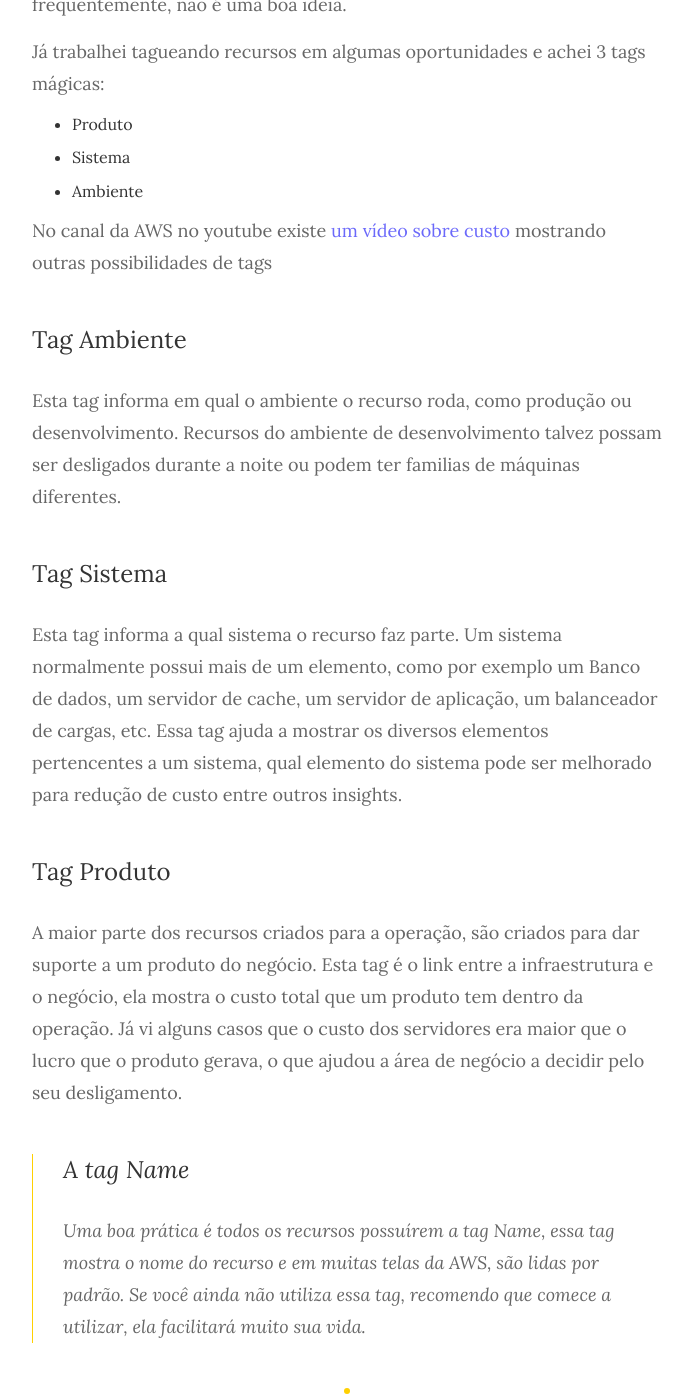
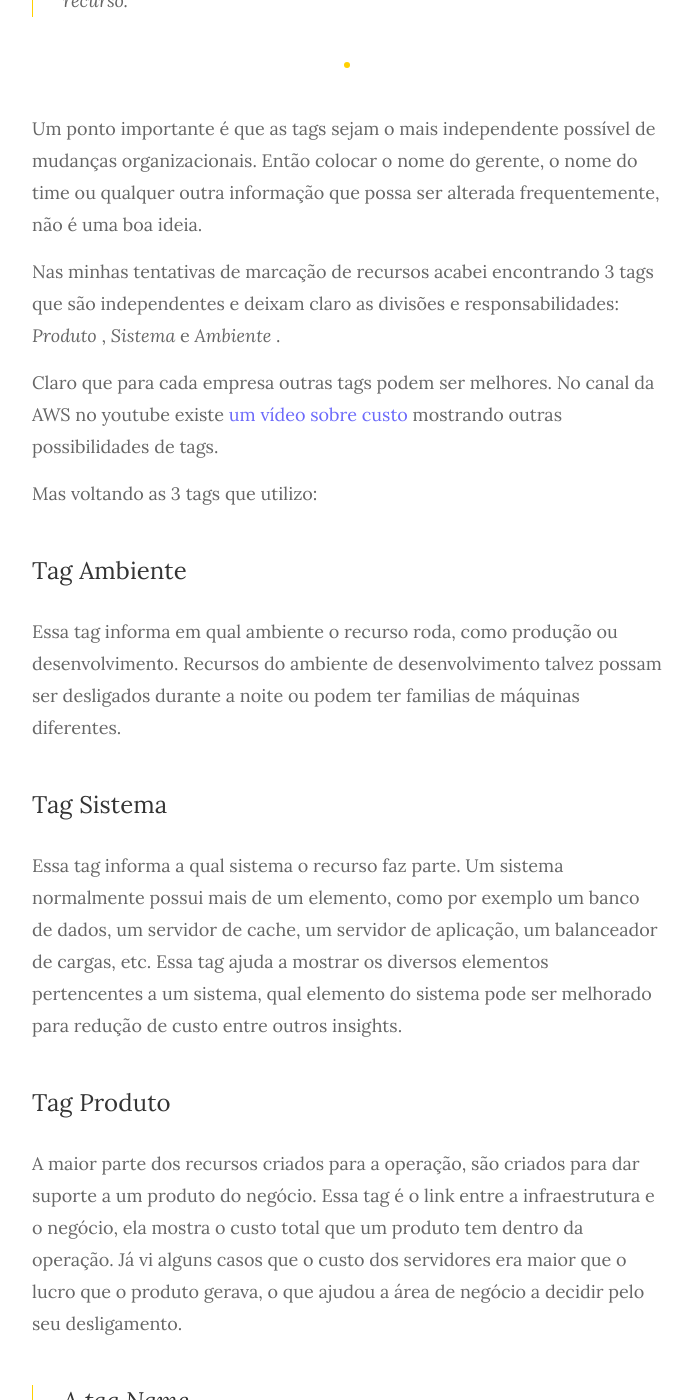
Before and after one commit to tsfreitas/tsfreitas.github.io, a Jekyll site: the page built from _posts/2020-01-12-aws-cost-part1.md, in a window 1280 px wide and 1400 px high, scrolled down 3313 px. Shown: the whole window, without its empty margins (293-986 px from the left). Built offline with Jekyll 4.4.1, drawn with Linux system fonts in a browser that asks for light colours; some of the changed text lies outside the part shown.

Commit message:
Revisão do post

```diff
--- a/_posts/2020-01-12-aws-cost-part1.md
+++ b/_posts/2020-01-12-aws-cost-part1.md
@@ -12,28 +12,30 @@
 
 ***
 
-Essa é uma frase bem comum quando uma empresa migra de um datacenter clássico para a AWS sem preparar os seus sistemas e processo para trabalhar com a nuvem. Mas como reduzir esse custo e manter uma operação saudável na nuvem?
+Essa é uma frase bem comum quando uma empresa migra de um datacenter clássico para a AWS sem preparar os seus sistemas e processos para trabalhar com a nuvem. Mas como reduzir esse custo e manter uma operação saudável na nuvem?
 
-Um custo baixo na nuvem se dá através da mudança de pensamento da operação para usar os melhores recursos e serviços do provedor escolhido, então não há uma fórmula simples e rápida de manter os custos em ordem, mas sim algumas técnicas que podem ser aplicadas.
+Um custo baixo na nuvem se dá pela mudança de pensamento para usar os melhores recursos e serviços do provedor escolhido, então não há uma fórmula simples e rápida de manter os custos em ordem, mas sim algumas técnicas que podem ser aplicadas.
 
 Uma delas é entender o quanto cada parte da sua operação impacta na fatura no final do mês.
 
 ## Análise de custo
 
-A AWS possui uma ferramenta que ajuda a verificar como estão os gastos da sua conta, ela se chama [_AWS Cost Explorer_][cost_explorer]
+A AWS possui uma ferramenta que ajuda a entender como está a divisão do custo dentro da sua conta, o [_AWS Cost Explorer_][cost_explorer].
+
 
 ![AWS Cost Explorer][cost_explorer_image]
 
+
 Essa é o visual da ferramenta, sendo ela divida em 3 grandes partes:
 - Gráfico e tabela de valores
-- Tempo, granularidade (mensal ou diário) e agrupamento
+- Tempo, granularidade (mensal ou diária) e agrupamento
 - Filtros (inclusivos e exclusivos)
 
 Com esse recurso conseguimos dividir os custo por serviços, ações na API, regiões e muitas outras visões que nos ajudam a identificar como o custo é dividido.
 
 ![Custo por serviços][cost_by_service]
 
-Então os nossos maiores oferensores são os servidores e recursos associados a eles (disco, snapshots, etc). Fácil!
+Nesse exemplo os maiores ofensores são os servidores e recursos associados a eles (disco, snapshots, etc). Fácil!
 Bem, infelizmente não. Na maioria das vezes esses recursos terão os maiores valores na conta.
 
 
@@ -42,6 +44,8 @@
 > Em uma operação recém migrada para a AWS é provavel que os sistemas e bancos de dados fiquem em servidores EC2. Uma parte da mudança de pensamento é transferir alguns recursos para os serviços gerenciados.
 
 ***
+
+Mesmo sabendo os recursos, as operações ou a região com os maiores gastos, é importante entender como cada sistema e parte da sua operação utiliza esses componentes e impactam no gasto.
 
 ## Tags, tags e mais tags
 
@@ -52,39 +56,39 @@
 
 > ### A tentação das múltiplas tags
 >
-> Não existe um número certo de tags para identificar cada recurso, então a tentação é taguar tudo: data de criação, responsável, identificação do ticket de criação do recurso, signo chinês do responsável
+> Não existe um número certo de tags para identificar cada recurso, então a tentação é taguear tudo: data de criação, responsável, identificação do ticket de criação do recurso, signo chinês do responsável, etc.
 >
 > Muitas tags são dificeis de manter, podem com o tempo ter informações desatualizadas e se tornarem mais um ponto de burocracia desnecessária.
+>
+> Então mantenha o mínimo necessário de tags para identificação do recurso.
 
 ***
 
-Um ponto importante é que as tags sejam o mais independente possível de mudanças organizacionais. Então colocar o nome do Gerente, o nome do Time ou qualquer outra informação que possa ser alterada frequentemente, não é uma boa ideia.
+Um ponto importante é que as tags sejam o mais independente possível de mudanças organizacionais. Então colocar o nome do gerente, o nome do time ou qualquer outra informação que possa ser alterada frequentemente, não é uma boa ideia.
 
-Já trabalhei tagueando recursos em algumas oportunidades e achei 3 tags mágicas:
- - Produto
- - Sistema
- - Ambiente
+Nas minhas tentativas de marcação de recursos acabei encontrando 3 tags que são independentes e deixam claro as divisões e responsabilidades: *Produto* , *Sistema* e *Ambiente* .
 
- No canal da AWS no youtube existe [um vídeo sobre custo][aws_youtube] mostrando outras possibilidades de tags
+Claro que para cada empresa outras tags podem ser melhores. No canal da AWS no youtube existe [um vídeo sobre custo][aws_youtube] mostrando outras possibilidades de tags.
 
+ Mas voltando as 3 tags que utilizo:
 
 ### Tag Ambiente
 
-Esta tag informa em qual o ambiente o recurso roda, como produção ou desenvolvimento. Recursos do ambiente de desenvolvimento talvez possam ser desligados durante a noite ou podem ter familias de máquinas diferentes.
+Essa tag informa em qual ambiente o recurso roda, como produção ou desenvolvimento. Recursos do ambiente de desenvolvimento talvez possam ser desligados durante a noite ou podem ter familias de máquinas diferentes.
 
 
 ### Tag Sistema
 
-Esta tag informa a qual sistema o recurso faz parte. Um sistema normalmente possui mais de um elemento, como por exemplo um Banco de dados, um servidor de cache, um servidor de aplicação, um balanceador de cargas, etc. Essa tag ajuda a mostrar os diversos elementos pertencentes a um sistema, qual elemento do sistema pode ser melhorado para redução de custo entre outros insights.
+Essa tag informa a qual sistema o recurso faz parte. Um sistema normalmente possui mais de um elemento, como por exemplo um banco de dados, um servidor de cache, um servidor de aplicação, um balanceador de cargas, etc. Essa tag ajuda a mostrar os diversos elementos pertencentes a um sistema, qual elemento do sistema pode ser melhorado para redução de custo entre outros insights.
 
 
 ### Tag Produto
 
-A maior parte dos recursos criados para a operação, são criados para dar suporte a um produto do negócio. Esta tag é o link entre a infraestrutura e o negócio, ela mostra o custo total que um produto tem dentro da operação. Já vi alguns casos que o custo dos servidores era maior que o lucro que o produto gerava, o que ajudou a área de negócio a decidir pelo seu desligamento.
+A maior parte dos recursos criados para a operação, são criados para dar suporte a um produto do negócio. Essa tag é o link entre a infraestrutura e o negócio, ela mostra o custo total que um produto tem dentro da operação. Já vi alguns casos que o custo dos servidores era maior que o lucro que o produto gerava, o que ajudou a área de negócio a decidir pelo seu desligamento.
 
 
 > ### A tag Name
-> Uma boa prática é todos os recursos possuírem a tag Name, essa tag mostra o nome do recurso e em muitas telas da AWS, são lidas por padrão. Se você ainda não utiliza essa tag, recomendo que comece a utilizar, ela facilitará muito sua vida.
+> Uma boa prática é todos os recursos possuírem a tag Name, essa tag mostra o nome do recurso e, em muitas telas da AWS, são lidas por padrão. Se você ainda não utiliza essa tag, recomendo que comece a utilizar, ela facilitará muito sua vida.
 
 ***
 
@@ -110,27 +114,29 @@
   - SHARED - recurso utilizado por diversos produtos;
   - MONITORING - recursos utilizados apenas para monitoria;
 
-Recursos compartilhados costumam ser desprezados durante o trabalho de redução de gastos, mas eles devem ser monitorados e contabilizados nos trabalhos. Uma melhoria em um sistema pode diminuir o consumo de rede, reduzindo o valor de recursos compartilhados. Sempre é importante ter um olho atento a esses recursos.
+Recursos compartilhados costumam ser ignorados durante o trabalho de redução de gastos, mas eles são detalhes importantes no todo. Uma melhoria em um sistema pode diminuir o consumo de rede, reduzindo o valor de recursos compartilhados ou uma troca de aplicação pode aumentar o meu consumo de dados da internet. Sempre é importante ter um olho atento a esses recursos.
 
 ## Recursos desconhecidos
 
-É possível que certos recursos existentes não serem tão conhecidos. Aquele bucket que guarda imagens pertence a qual Produto? Esse servidor de banco de dados é usado por qual Sistema?
+É possível que certos recursos existentes não sejam tão conhecidos. Aquele bucket que guarda imagens pertence a qual Produto? Esse servidor de banco de dados é usado por qual Sistema?
 
 Caso perguntas assim apareçam durante o processo de tagueamento, uma alternativa é marcar essas recursos com o valor *DESCONHECIDO*.
 
-Assim o bucket de imagem teria a tag *Produto: DESCONHECIDO*; o servidor de banco de dados teria a tag *Sistema: DESCONHECIDO*.  Essa marcação ajuda a marcar recursos que devem ser vistos posteriormente e não deixamos eles desmarcados.
+Assim o bucket de imagem teria a tag *Produto: DESCONHECIDO*; o servidor de banco de dados teria a tag *Sistema: DESCONHECIDO*.  Essa marcação identifica que o recurso deve ser visto posteriormente.
+
+O importante a se lembrar no processo de tagueamento é que o ideal é que todos os recursos estão marcados, mesmo que como *DESCONHECIDO*. Isso mostra que você pelo menos já viu a cara daquele recurso, que ele está na luz.
 
 ## Case sensitive
 
-Os nomes e valores das tags diferenciam letras maiusculas de minusculas, assim *web-server* e *WEB-SERVER* são vistos como valores diferentes, dificultado as análises.
+Os nomes e valores das tags diferenciam letras maiúsculas de minúsculas, assim *web-server* e *WEB-SERVER* são vistos como valores diferentes, dificultado as análises.
 
-Por isso sempre assumo que nomes de tags são em PascalCase e os valores são em maisculo com hífens no lugar dos espaços.
+Por isso sempre assumo que nomes de tags são em PascalCase e os valores são em maiúsculo com hífens no lugar dos espaços.
 
 ## Ativando tags para custo
 
 Para que as tags sejam vistas no AWS Cost Explorer é necessário ativar seu processamento na parte de Billing do console.
 
-A ativação é bem simples, selecione as tags desejadas e clique em Ativar, as tags podem levar até 24 horas para começarem a ser exibidas no Cost Explorer. Tags já ativas são mostradas no Status
+A ativação é bem simples: vá em *Cost allocation tags* selecione as tags desejadas e clique em Ativar, as tags podem levar até 24 horas para começarem a ser exibidas no Cost Explorer. Tags já ativas são mostradas no Status.
 
 ![Tag Allocation][tag_allocation_image]
 
@@ -139,10 +145,10 @@
 
 ## Edição de tag em massa
 
-Um problema da marcação de recursos e como saber quais recursos já tem tags, quais não tem e como fazer o tagueamento de forma rápida. Para isso a AWS disponibiliza o [Tag Editor][tag_editor].
+Um problema da marcação de recursos é saber de forma fácil quais recursos possuem ou não tags. Para isso a AWS disponibiliza o [Tag Editor][tag_editor].
 
 
-Essa ferramenta permite ver todos os recursos e suas tags. O principal ponto é o filtro de tags, nele é possível verificar quais recursos não possuem a tag especifica, ou que a tag esteja vazia.
+Essa ferramenta permite ver todos os recursos e suas tags, podendo inclusive filtrar quais recursos não possuem a tag específica.
 
 ![Tag Editor][tag_editor_image]
 
@@ -156,21 +162,26 @@
 
 ![Recursos Tagueados][tagged_resources_image]
 
-Então, diminuindo o custo do MAIN_DB ou do WEB_APP conseguimos reduzir a conta no final do mês. Bem, não é tão fácil assim.
+
+Assim, olhando o exemplo acima é possível ver que diminuindo o custo do MAIN_DB ou do WEB_APP conseguimos reduzir a conta no final do mês.
+
+Bem, não é tão fácil assim.
 
 Toda arquitetura possui gargálos de custos: recursos que são peças mais caras no processo mas são necessárias e, por mais que possa parecer óbvio atacar essas partes, olhar os sistemas periféricos pode ser a alternativa mais rápida para diminuir a conta.
 
-No exemplo acima, olhar se é possível melhorar o MICROSERVICE_X ou o TEST_NVME pode ser mais rápido do que ver como melhorar o custo do MAIN_DB.
+Então analisar se é possível melhorar o MICROSERVICE_X ou o TEST_NVME pode ser mais rápido do que ver como melhorar o custo do MAIN_DB.
 
 > ### As partes ocultas do custo
 >
-> Ao olhar o custo de um sistema é comum focar no servidor, sendo tentando trocar a máquina, sendo tentando desligar ela durante alguns períodos. Esse ponto é importante mas vale olhar outros tipos de recursos, como disco, snapshots, rede, elastic ip e balanceadores de carga.
+> Ao olhar o custo de um sistema é comum focar no servidor, sendo tentando trocar a máquina, sendo desligando ela durante alguns períodos. Esse ponto é importante mas vale olhar outros tipos de recursos, como disco, snapshots, rede, elastic ip e balanceadores de carga.
 
 ## Conclusão
 
 Ao taguear os recursos é possível ter uma nova visão da divisão de custo e de utilização da arquitetura. Essa é a base para um plano de redução e evolução da arquitetura para se adaptar à nuvem.
 
 As tags também são importantes para ligar os recursos de infraestrutura com o negócio em si. Em muitos lugares o custo do taxi para visitar clientes é mais contabilizado do que o custo para rodar os sistema que o  cliente usa.
+
+Após a identificação de custo é possível caminhar para outra parte da melhoria de custo: o rightsizing. Mas isso fica para outro post ;)
 
 
 [cost_explorer]: https://aws.amazon.com/aws-cost-management/aws-cost-explorer/
```
Also changed, not shown: other parts of _posts/2020-01-12-aws-cost-part1.md (+1 -1 lines), _pages/sobre.md (deleted, +0 -6 lines).
